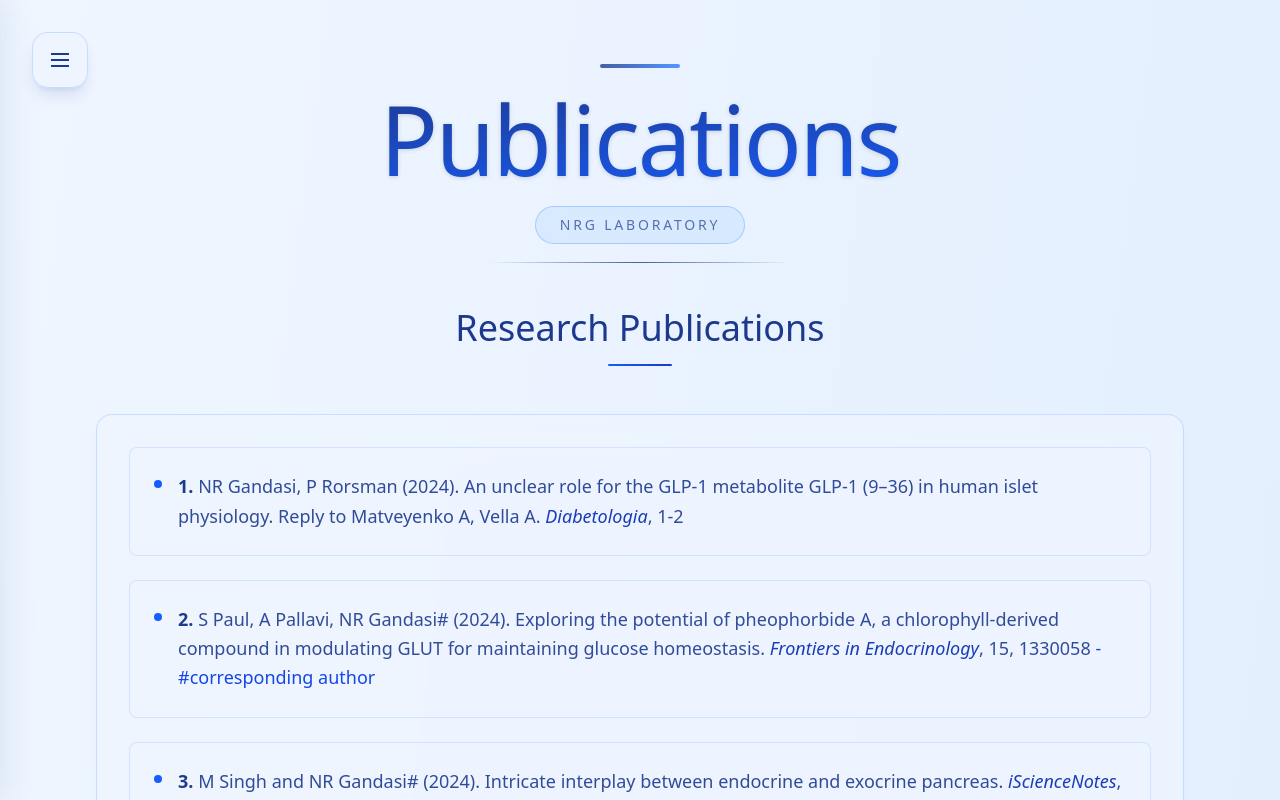
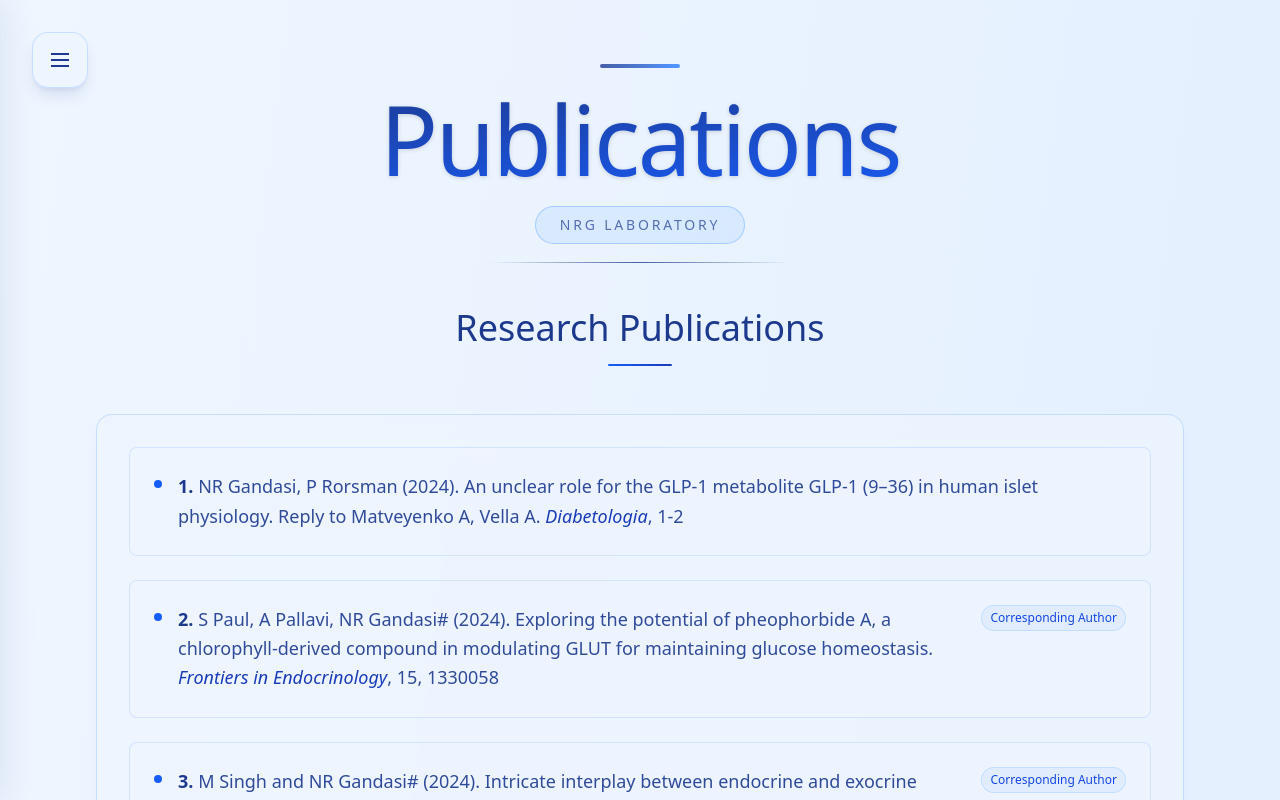
Before and after one commit to aniruddhballal/nikhil-lab-site, a React (Vite) app: page /publications in a window 1280 px wide. Shown: the top 800 px of the page. Built offline with nearby package versions, Linux system fonts and the light colour scheme.

Commit message:
tailwindified publications page-2

```diff
--- a/src/pages/Publications.tsx
+++ b/src/pages/Publications.tsx
@@ -45,6 +45,46 @@ const Publications = memo(function Publications() {
       window.removeEventListener('scroll', handleScroll);
     };
   }, [lastScrollY]);
+
+  // Helper function to parse status from note field
+  const parsePublicationStatus = (note: string | undefined) => {
+    if (!note) return [];
+    const statuses: { label: string; color: string }[] = [];
+    const lowerNote = note.toLowerCase();
+
+    if (lowerNote.includes('corresponding author')) statuses.push({ label: 'Corresponding Author', color: 'amber' });
+    if (lowerNote.includes('equal contribution')) statuses.push({ label: 'Equal Contribution', color: 'purple' });
+    if (lowerNote.includes('in the news')) statuses.push({ label: 'In the News', color: 'green' });
+
+    return statuses;
+  };
+
+  // Helper function to parse book chapter status
+  const parseBookChapterStatus = (note: string | undefined) => {
+    if (!note) return [];
+    const statuses: { label: string; color: string }[] = [];
+
+    if (note.includes('#corresponding author')) statuses.push({ label: 'Corresponding Author', color: 'amber' });
+
+    return statuses;
+  };
+
+  // Helper function to parse lecture type status
+  const parseLectureStatus = (type: string | undefined) => {
+    if (!type) return [];
+    const statuses: { label: string; color: string }[] = [];
+    const lowerType = type.toLowerCase();
+
+    if (lowerType.includes('invited lecture during a conference')) statuses.push({ label: 'Invited Conference Lecture', color: 'emerald' });
+    else if (lowerType.includes('invited lecture')) statuses.push({ label: 'Invited Lecture', color: 'emerald' });
+    else if (lowerType.includes('early investigator award lecture')) statuses.push({ label: 'Early Investigator Award', color: 'gold' });
+    else if (lowerType.includes('young investigator speaker')) statuses.push({ label: 'Young Investigator Speaker', color: 'blue' });
+    else if (lowerType.includes('rising star award lecture')) statuses.push({ label: 'Rising Star Award', color: 'pink' });
+    else if (lowerType.includes('lecture')) statuses.push({ label: 'Lecture', color: 'slate' });
+    else if (lowerType.includes('poster')) statuses.push({ label: 'Poster', color: 'slate' });
+
+    return statuses;
+  };
 
   return (
     <div className="min-h-screen bg-gradient-to-br from-blue-50 to-blue-100 relative overflow-hidden">
@@ -142,7 +182,9 @@ const Publications = memo(function Publications() {
             <div className="absolute left-0 top-1/2 transform -translate-y-1/2 w-1 h-0 bg-gradient-to-b from-blue-900 to-blue-600 rounded-r-full opacity-0 group-hover:opacity-100 group-hover:h-20 transition-all duration-500"></div>
 
             <div className="space-y-6">
-              {publicationsData.map((pub, index) => (
+              {publicationsData.map((pub, index) => {
+                const statuses = parsePublicationStatus(pub.note);
+                return (
                   <div
                     key={pub.id}
                     className={`p-6 rounded-lg bg-blue-50/40 border border-blue-500/15 transition-all duration-300 hover:bg-blue-100/50 hover:border-blue-500/25 hover:shadow-md group/item ${isLoaded ? 'opacity-100' : 'opacity-0'}`}
@@ -158,12 +200,26 @@ const Publications = memo(function Publications() {
                       <div className="flex-1">
                         <p className="text-base md:text-lg font-light text-blue-900/90 leading-relaxed transition-all duration-300 group-hover/item:text-blue-900">
                           <strong className="font-semibold text-blue-900">{pub.id}.</strong> {pub.authors} ({pub.year}). {pub.title} <em className="text-blue-800">{pub.journal}</em>, {pub.pages}
-                        {pub.note && <span className="text-blue-700 font-medium"> - {pub.note}</span>}
                         </p>
                       </div>
+
+                      {/* Status indicators */}
+                      {statuses.length > 0 && (
+                        <div className="flex-shrink-0 flex flex-col space-y-2">
+                          {statuses.map((status, statusIndex) => (
+                            <span
+                              key={statusIndex}
+                              className="px-2 py-1 text-xs font-medium text-blue-700 bg-blue-100/60 border border-blue-300/40 rounded-full transition-all duration-300 group-hover/item:bg-blue-200/80 group-hover/item:border-blue-400/60 group-hover/item:scale-105"
+                            >
+                              {status.label}
+                            </span>
+                          ))}
+                        </div>
+                      )}
                     </div>
                   </div>
-              ))}
+                );
+              })}
             </div>
           </div>
         </section>
@@ -181,7 +237,9 @@ const Publications = memo(function Publications() {
             <div className="absolute left-0 top-1/2 transform -translate-y-1/2 w-1 h-0 bg-gradient-to-b from-blue-900 to-blue-600 rounded-r-full opacity-0 group-hover:opacity-100 group-hover:h-20 transition-all duration-500"></div>
 
             <div className="space-y-6">
-              {bookChaptersData.map((chapter, index) => (
+              {bookChaptersData.map((chapter, index) => {
+                const statuses = parseBookChapterStatus(chapter.note);
+                return (
                   <div
                     key={index}
                     className={`p-6 rounded-lg bg-blue-50/40 border border-blue-500/15 transition-all duration-300 hover:bg-blue-100/50 hover:border-blue-500/25 hover:shadow-md group/item ${isLoaded ? 'opacity-100' : 'opacity-0'}`}
@@ -197,12 +255,26 @@ const Publications = memo(function Publications() {
                       <div className="flex-1">
                         <p className="text-base md:text-lg font-light text-blue-900/90 leading-relaxed transition-all duration-300 group-hover/item:text-blue-900">
                           {chapter.authors} ({chapter.year}). {chapter.title}, <em className="text-blue-800">{chapter.book}</em>
-                        {chapter.note && <span className="text-blue-700 font-medium"> - {chapter.note}</span>}
                         </p>
                       </div>
+
+                      {/* Status indicators */}
+                      {statuses.length > 0 && (
+                        <div className="flex-shrink-0">
+                          {statuses.map((status, statusIndex) => (
+                            <span
+                              key={statusIndex}
+                              className="px-2 py-1 text-xs font-medium text-blue-700 bg-blue-100/60 border border-blue-300/40 rounded-full transition-all duration-300 group-hover/item:bg-blue-200/80 group-hover/item:border-blue-400/60 group-hover/item:scale-105"
+                            >
+                              {status.label}
+                            </span>
+                          ))}
+                        </div>
+                      )}
                     </div>
                   </div>
-              ))}
+                );
+              })}
             </div>
           </div>
         </section>
@@ -243,7 +315,9 @@ const Publications = memo(function Publications() {
             <div className="absolute left-0 top-1/2 transform -translate-y-1/2 w-1 h-0 bg-gradient-to-b from-blue-900 to-blue-600 rounded-r-full opacity-0 group-hover:opacity-100 group-hover:h-20 transition-all duration-500"></div>
 
             <div className="space-y-6">
-              {lecturesData.map((item, index) => (
+              {lecturesData.map((item, index) => {
+                const statuses = parseLectureStatus(item.type);
+                return (
                   <div
                     key={index}
                     className={`p-6 rounded-lg bg-blue-50/40 border border-blue-500/15 transition-all duration-300 hover:bg-blue-100/50 hover:border-blue-500/25 hover:shadow-md group/item ${isLoaded ? 'opacity-100' : 'opacity-0'}`}
@@ -258,12 +332,27 @@ const Publications = memo(function Publications() {
                       </div>
                       <div className="flex-1">
                         <p className="text-base md:text-lg font-light text-blue-900/90 leading-relaxed transition-all duration-300 group-hover/item:text-blue-900">
-                        <strong className="font-semibold text-blue-900">NR Gandasi</strong> ({item.year}) {item.title}, {item.location} - <span className="text-blue-700 font-medium">{item.type}</span>
+                          <strong className="font-semibold text-blue-900">NR Gandasi</strong> ({item.year}) {item.title}, {item.location}
                         </p>
                       </div>
+
+                      {/* Status indicators */}
+                      {statuses.length > 0 && (
+                        <div className="flex-shrink-0 flex flex-col space-y-2">
+                          {statuses.map((status, statusIndex) => (
+                            <span
+                              key={statusIndex}
+                              className="px-2 py-1 text-xs font-medium text-blue-700 bg-blue-100/60 border border-blue-300/40 rounded-full transition-all duration-300 group-hover/item:bg-blue-200/80 group-hover/item:border-blue-400/60 group-hover/item:scale-105"
+                            >
+                              {status.label}
+                            </span>
+                          ))}
+                        </div>
+                      )}
                     </div>
                   </div>
-              ))}
+                );
+              })}
             </div>
           </div>
         </section>
@@ -299,7 +388,7 @@ const Publications = memo(function Publications() {
                         href={link.url}
                         target="_blank"
                         rel="noopener noreferrer"
-                        className="text-base md:text-lg text-blue-600 hover:text-blue-800 font-medium underline decoration-blue-500/50 hover:decoration-blue-800 transition-all duration-300 hover:scale-105 inline-block"
+                        className="text-base md:text-lg text-blue-600 hover:text-blue-800 font-medium underline decoration-blue-500/50 hover:decoration-blue-800 transition-all duration-300 hover:scale-102 inline-block transform-gpu origin-left"
                       >
                         {link.title}
                       </a>
```
Lines whose indentation alone changed are shown as unchanged.
